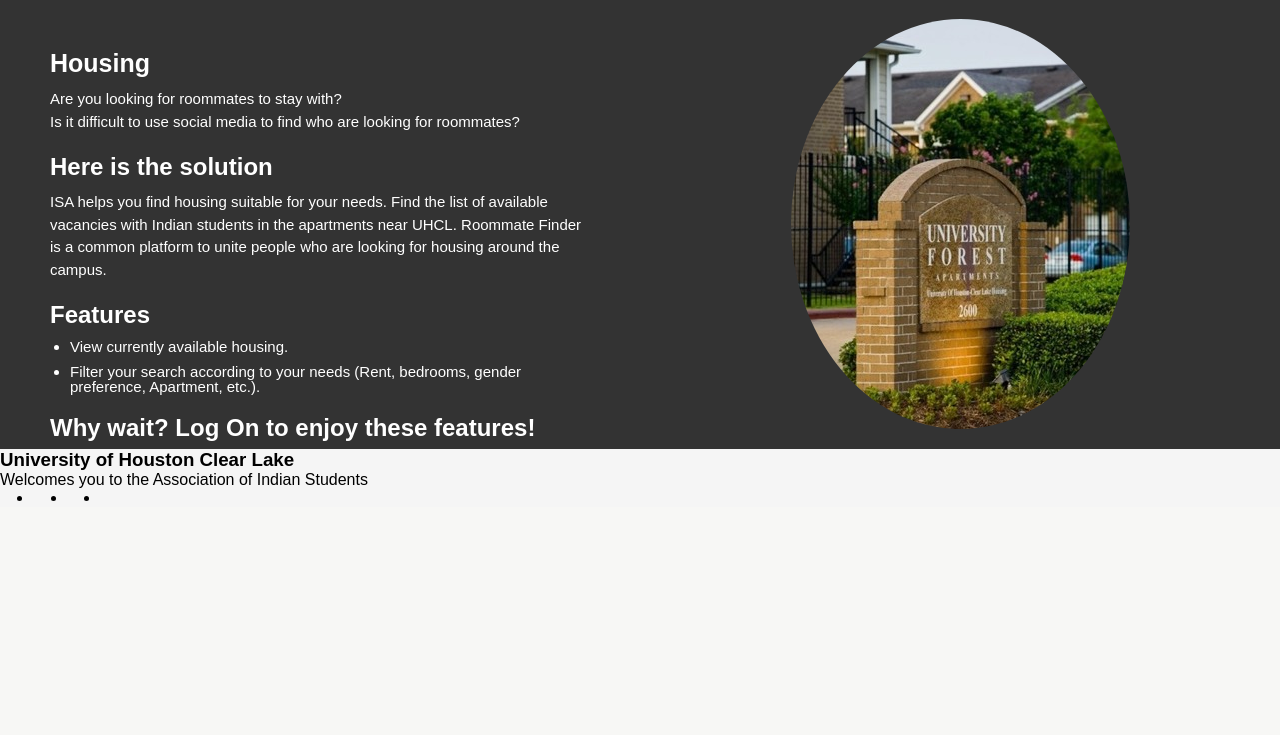
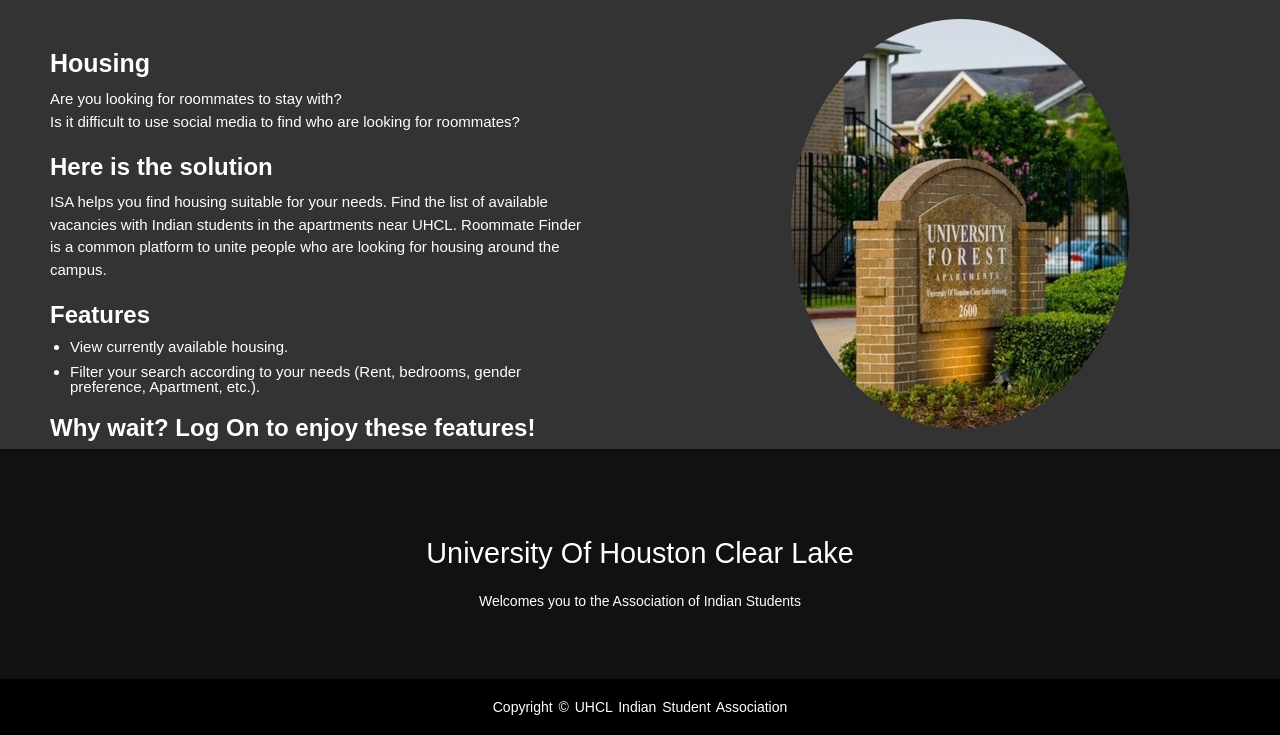
Before and after one commit to Shiva050/ISA, a Django app: page / in a window 1280 px wide. Shown: the part 1361-2096 px from the top of the page. Before the commit the page ends 1862 px from the top, so only its background shows below. Run offline with Django 4.2, Linux system fonts and the light colour scheme.

Commit message:
Complete working page with UI

```diff
--- a/ISA/mainapp/static/css/footer.css
+++ b/ISA/mainapp/static/css/footer.css
@@ -1,11 +1,79 @@
+* {
+    margin: 0;
+    padding: 0;
+    box-sizing: border-box;
+}
+
+footer {
+    background: #111;
+    height: auto;
+    width: 100vw;
+    font-family: 'Open Sans';
+    padding-top: 40px;
+    color: #fff;
+    display: flex;
+    flex-direction: column;
+    align-items: center;
+}
+
 .footer-content {
-    display: block;
+    align-items: center;
+    justify-content: center;
+    flex-direction: column;
+    text-align: center;
+}
+
+.footer-content h3 {
+    font-size: 1.8rem;
+    font-weight: 400;
+    text-transform: capitalize;
+    line-height: 3rem;
+}
+
+.footer-content p{
+    max-width: 500px;
+    margin: 10px auto;
+    line-height: 28px;
+    font-size: 14px;
+}
+
+.socials {
+    list-style: none;
+    display: flex;
+    align-items: center;
+    justify-content: center;
+    margin: 1rem 0 3rem 0;
+}
+
+.socials li {
+    margin: 0 10px;
+}
+
+.socials a {
+    text-decoration: none;
+    color: #fff;
+}
+
+.socials a i {
+    font-size: 1.1rem;
+    transition: color .4s ease;
+}
+
+.socials a:hover i{
+     color: aqua;
+}
+
+.footer-bottom {
+    display: flex;
+    background: #000;
+    width: 100vw;
+    padding: 20px 0;
     align-items: center;
     justify-content: center;
 }
 
-.socials {
-    display: flex;
-    justify-content: space-between;
-    max-width: 100px;
+.footer-bottom p {
+    font-size: 14px;
+    word-spacing: 2px;
+    text-transform: capitalize;
 }
--- a/ISA/mainapp/templates/mainapp/footer.html
+++ b/ISA/mainapp/templates/mainapp/footer.html
@@ -28,7 +28,13 @@
                 <li><a href="#">
                     <i class="fab fa-twitter"></i>
                 </a></li>
+                <li><a href="#">
+                    <i class="far fa-envelope"></i>
+                </a></li>
             </ul>
+        </div>
+        <div class="footer-bottom">
+            <p>Copyright &copy; UHCL Indian Student Association</p>
         </div>
     </footer>
 </body>
```
